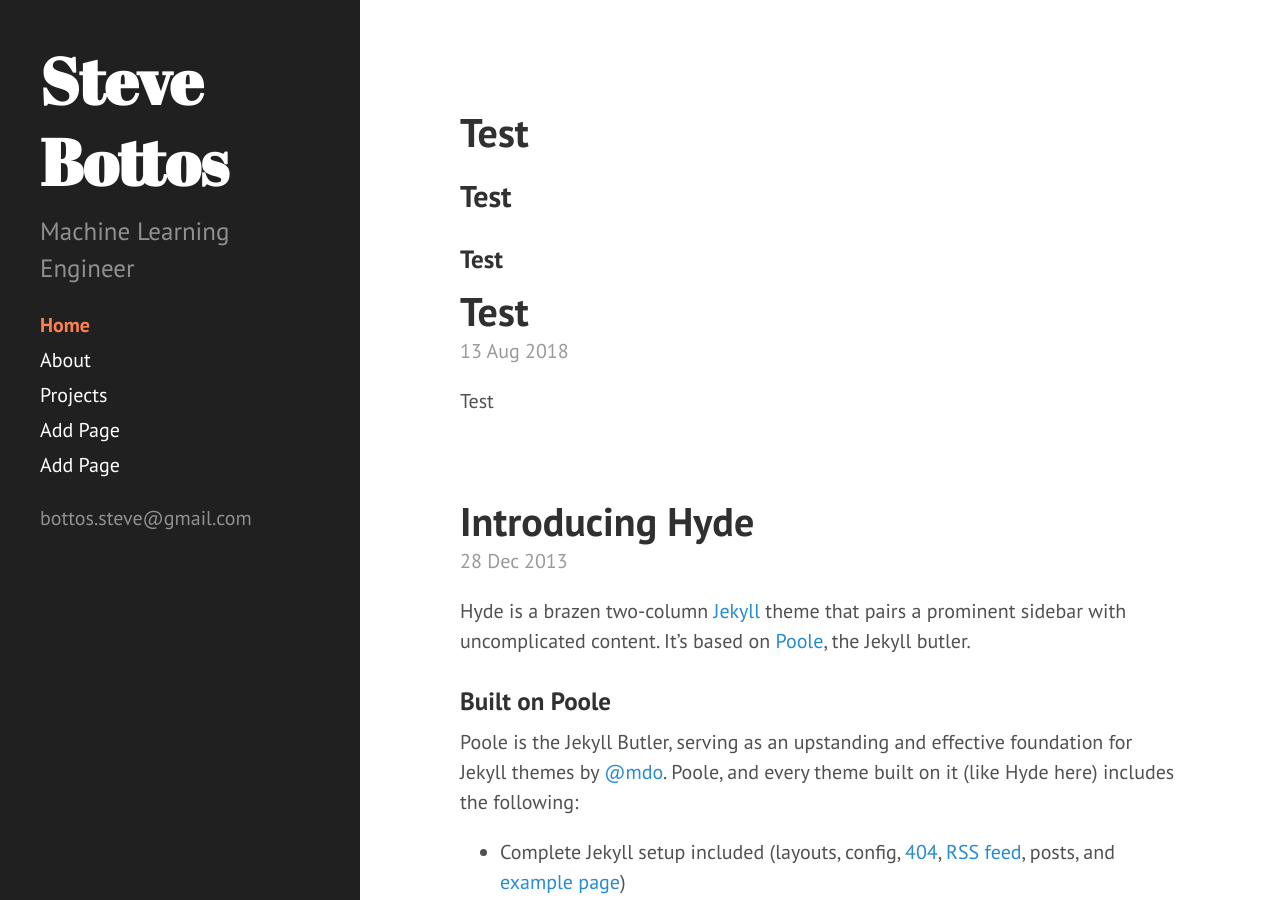
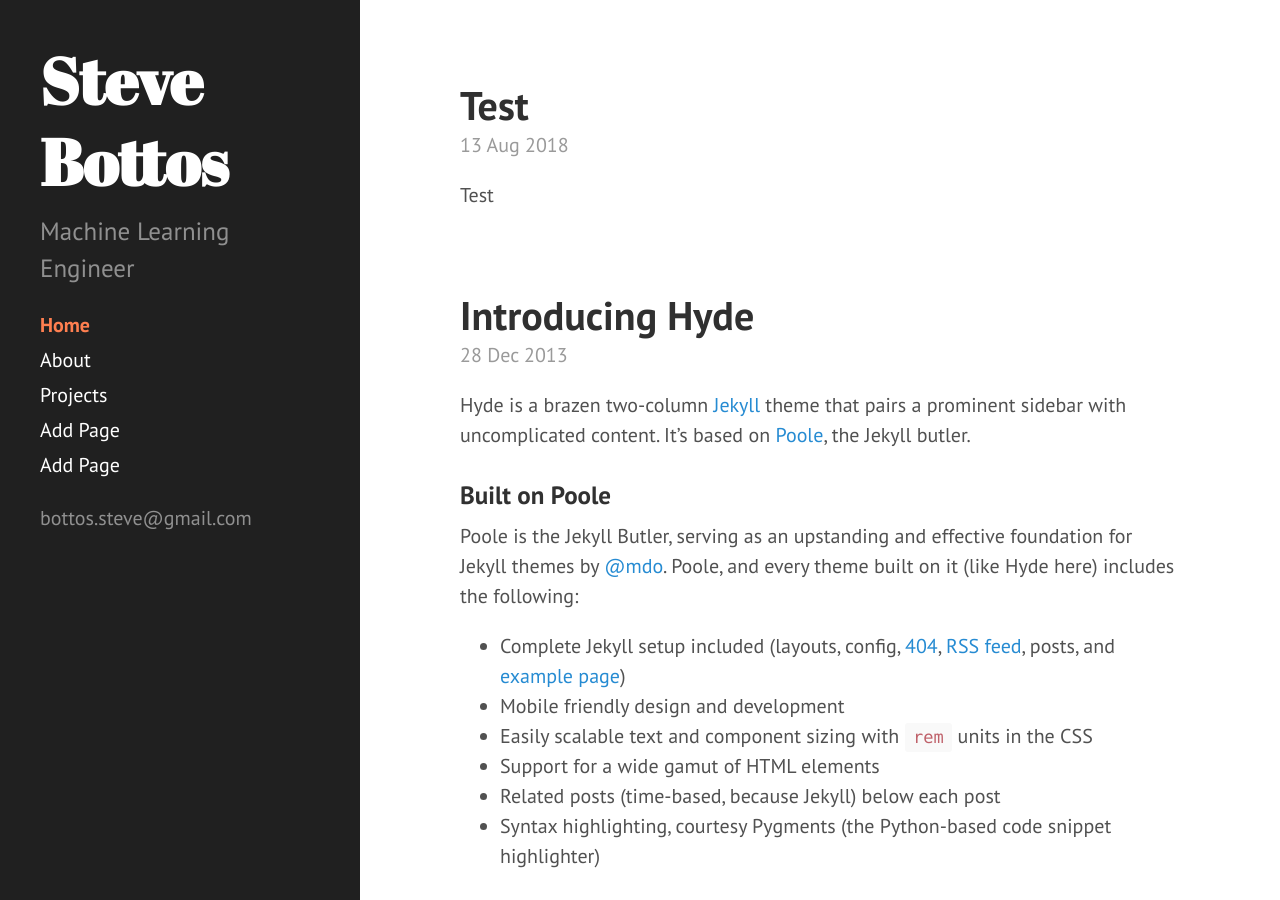
Before and after one commit to stevebottos/stevebottos.github.io, a Jekyll site: the page built from index.html, in a window 1280 px wide and 900 px high. Built offline with Jekyll 4.4.1, drawn with Linux system fonts in a browser that asks for light colours; the list of posts is cut into pages by our own code.

Commit message:
Update index.html

```diff
--- a/index.html
+++ b/index.html
@@ -2,10 +2,6 @@
 layout: default
 title: Home
 ---
-
-<h1> Test</h1>
-<h2> Test</h2>
-<h3> Test</h3>
 
 <div class="posts">
   {% for post in paginator.posts %}
```
